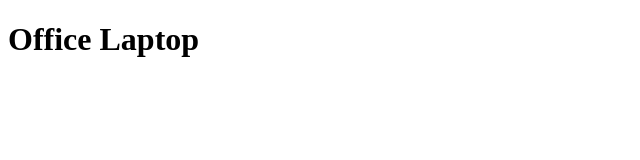
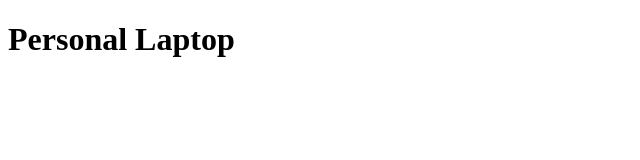
Before and after one commit to SKFazil4/SDET-May29-PR, a plain HTML site: page PR/index.html in a window 1280 px wide. Shown: the whole page, without its empty margins (0-640 px from the left). Drawn offline with Linux system fonts and the light colour scheme.

Commit message:
Personal update

```diff
--- a/PR/index.html
+++ b/PR/index.html
@@ -3,9 +3,9 @@
   <head>
     <meta charset="UTF-8" />
     <meta name="viewport" content="width=device-width, initial-scale=1.0" />
-    <title>Office Laptop</title>
+    <title>Personal Laptop</title>
   </head>
   <body>
-    <h1>Office Laptop</h1>
+    <h1>Personal Laptop</h1>
   </body>
 </html>
```
